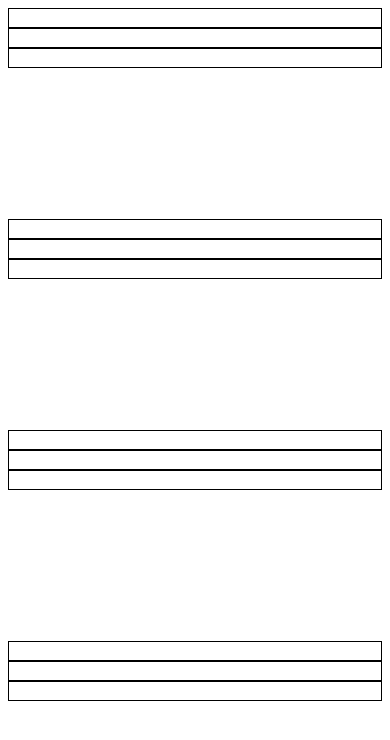
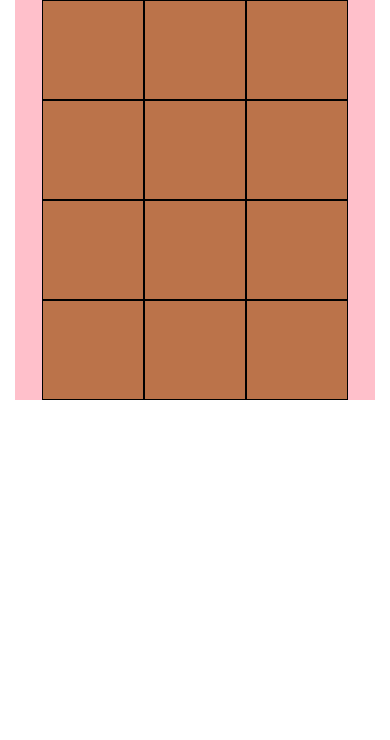
Before and after one commit to TheLaucha/Memotest, a website: page index.html in a window 390 px wide. Drawn offline with Linux system fonts and the light colour scheme.

Commit message:
Responsive design

```diff
--- a/styles/styles.css
+++ b/styles/styles.css
@@ -1,15 +1,46 @@
-.fila-juego{
-    height: 25vh;
+*{
+    margin:0;
+    padding: 0;
 }
 
-.columna-juego{
-    border: 1px solid black;
+body{
+    font-family: 'Courier New', Courier, monospace;
+    display: flex;
+    justify-content: center;
+    align-items: center;
+}
+
+.container{
+    width: 900px;
+    background-color: pink;
+    display: flex;
+    flex-direction: column;
+    justify-content: center;
+    align-items: center;
+}
+
+.row{
+    display: flex;
+    flex-direction: row;
+    justify-content: center;
+    height: 100px;
+    width: 100%;
+}
+
+.col{
+    border:1px solid #000;
+    background-color: rgb(187, 115, 74);
+    width: 100px;
+    position: relative;
 }
 
 .cuadro{
     opacity: 0;
-    transition: opacity ease 0.5s;
+    transition: all ease 0.5s;
     cursor: pointer;
+    height: 100%;
+    width: 100%;
+    transform-style: preserve-3d;
 }
 
 .amarillo{
@@ -43,3 +74,42 @@
 .mensaje{
     display: none;
 }
+
+
+/* Para 1000px */
+@media screen and (max-width:1020px) and (min-width:820px){
+    .container{
+        width: 700px;
+    }
+}
+/* Para 800px */
+
+@media screen and (max-width:820px) and (min-width:620px){
+    .container{
+        width: 620px;
+    }
+}
+
+/* Para 600px */
+
+@media screen and (max-width:620px) and (min-width:500px){
+    .container{
+        width: 520px;
+    }
+}
+
+/* Para 480px */
+
+@media screen and (max-width:500px) and (min-width:340px){
+    .container{
+        width: 360px;
+    }
+}
+
+/* Para 320px */
+
+@media screen and (max-width:340px) and (min-width:5px){
+    .container{
+        width: 240px;
+    }
+}
```
